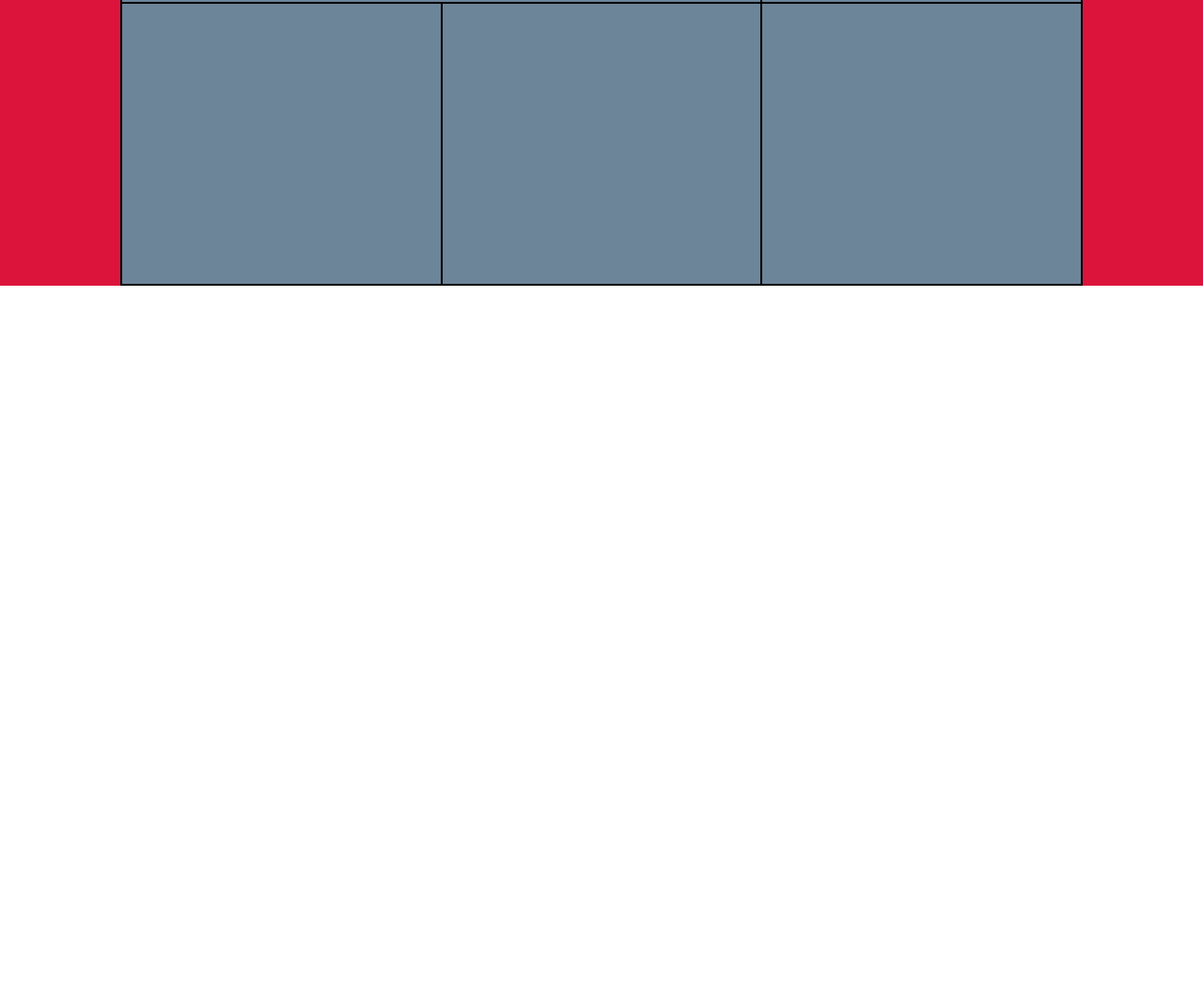
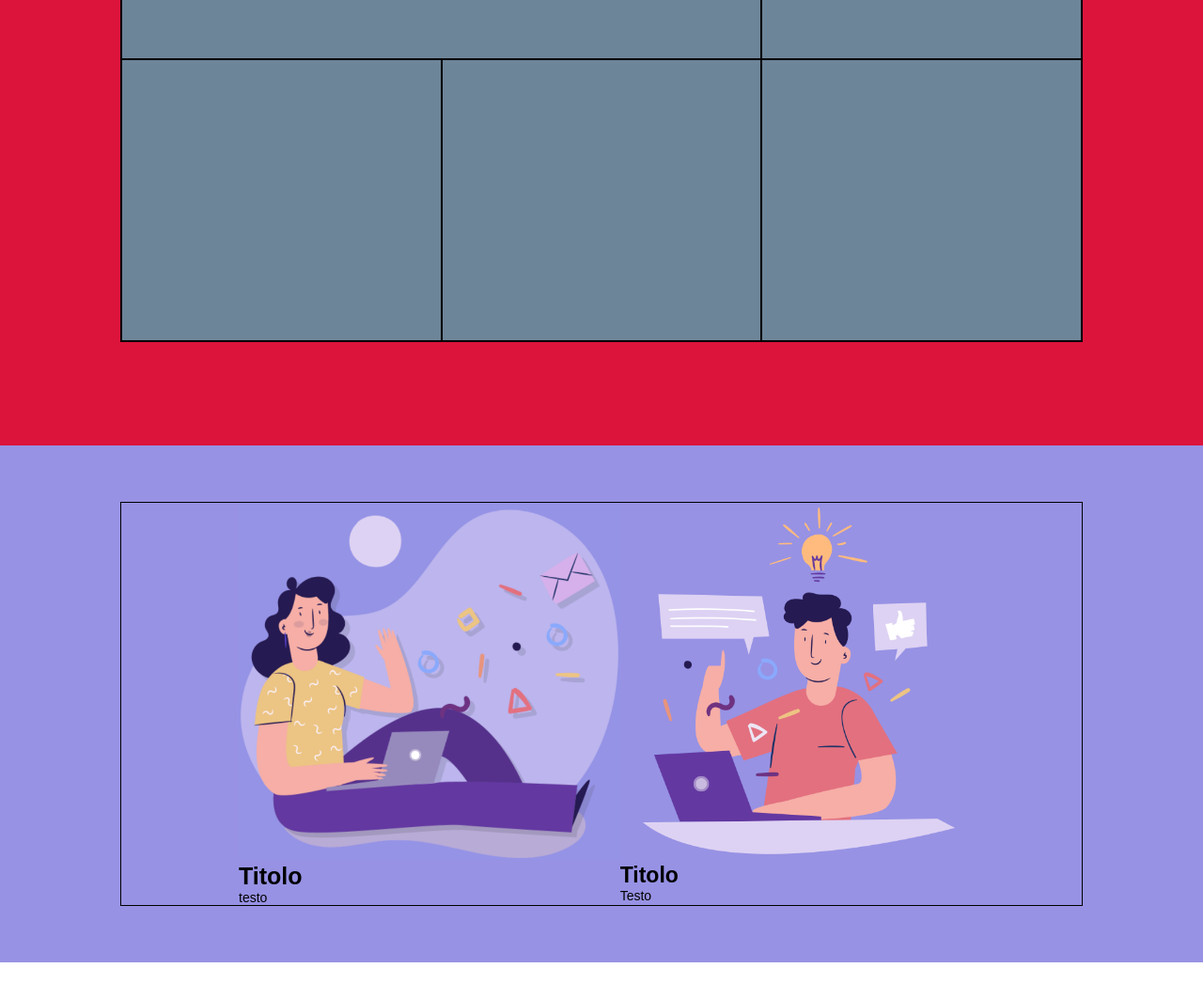
Before and after one commit to RominaMalimban/htmlcss-responsive-layout, a plain HTML site: page index.html in a window 1280 px wide. Shown: the part 423-1486 px from the top of the page at 94% size. Before the commit the page ends 800 px from the top, so only its background shows below. Drawn offline with Linux system fonts and the light colour scheme.

Commit message:
struttura base section 2

```diff
--- a/css/style.css
+++ b/css/style.css
@@ -8,6 +8,18 @@
 body{
     font-size: 14px;
     font-family: Arial, Helvetica, sans-serif;
+}
+
+h2{
+    font-size: 35px;
+}
+
+h3{
+    font-size: 25px;
+}
+
+h4{
+    font-size: 23px;
 }
 
 a{
@@ -58,6 +70,7 @@ main{
 
 section{
     margin: 50px 0;
+    padding: 60px 0;
 }
 
 .cards{
@@ -80,7 +93,19 @@ section{
     width: calc(100% / 3 * 2);
 }
 
+.full-bg{
+    background-color: #9792e4;
+}
+.full-bg .container{
+    display: flex;
+    justify-content: space-between;
+    padding: 0 125px;
+}
 
+.full-bg .col img{
+    /* debug */
+    height: 380px;
+}
 
 
 /* regole footer */
--- a/index.html
+++ b/index.html
@@ -12,7 +12,7 @@
     <header>
         <div class="container">
             <a href="#">
-                <img src="img/logo.png" alt="">
+                <img src="img/logo.png" alt="immagine logo">
             </a>
 
             <nav id="menu-desktop">
@@ -38,14 +38,31 @@
                     <div class="card"></div>
                     <div class="card"></div>
                     <div class="card"></div>
+                </div>
+            </div>
+        </section>
 
+        <!-- section 2 -->
+        <section class="full-bg">
+            <div class="container">
+                <div class="col">
+                    <div>
+                        <img src="img/planning1.png" alt="immagine planning">
+                    </div>
+                    <h3>Titolo</h3>
+                    <p>testo</p>
+                </div>
+
+                <div class="col">
+                    <img src="img/planning2.png" alt="immagine planning">
+                    <h4>Titolo</h4>
+                    <p>Testo</p>
                 </div>
             </div>
         </section>
 
 
 
-        <!-- section 2 -->
 
         <!-- section 3 -->
 
```
